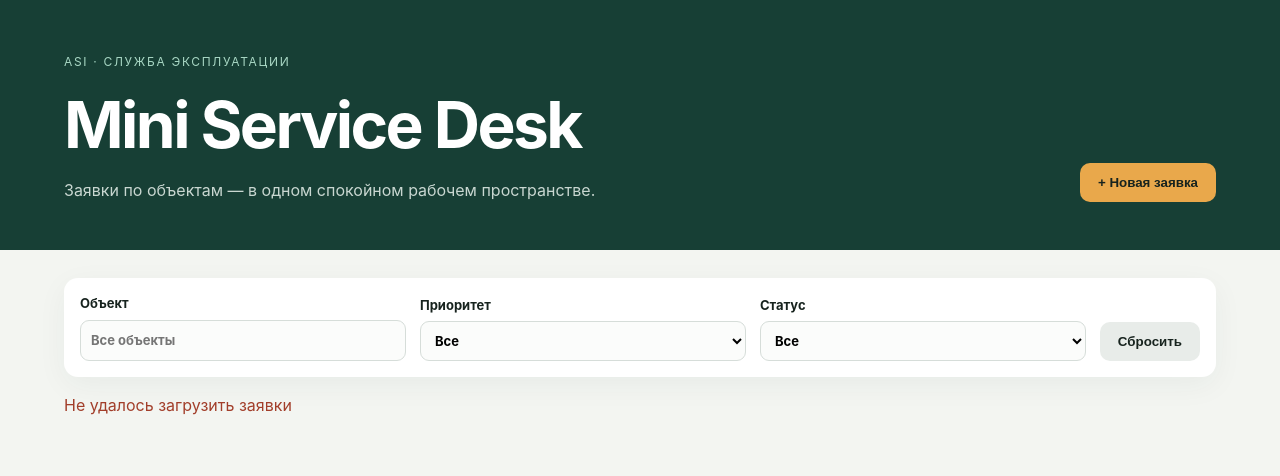
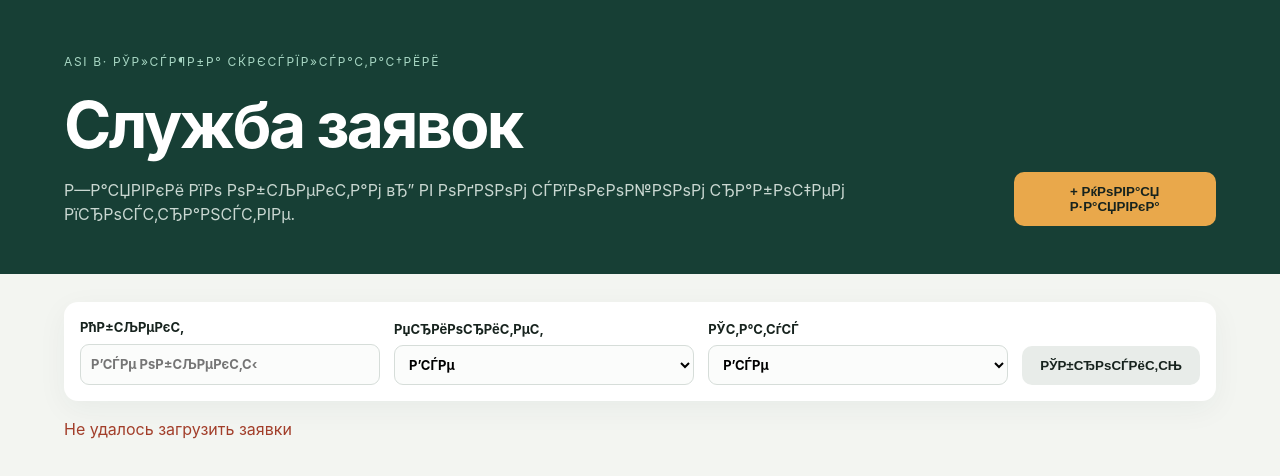
Before and after one commit to ASI-integration/asi-runtime-product-acceptance, a website: page public/index.html in a window 1280 px wide. Drawn offline with Linux system fonts and the light colour scheme; no server answers.

Commit message:
Localize Service Desk title

```diff
--- a/public/index.html
+++ b/public/index.html
@@ -1,5 +1,5 @@
-<!doctype html><html lang="ru"><head><meta charset="utf-8"><meta name="viewport" content="width=device-width,initial-scale=1"><title>ASI Mini Service Desk</title><link rel="stylesheet" href="/styles.css"></head><body>
-<header><div><span class="eyebrow">ASI · Служба эксплуатации</span><h1>Mini Service Desk</h1><p>Заявки по объектам — в одном спокойном рабочем пространстве.</p></div><button id="new">+ Новая заявка</button></header>
-<main><section class="toolbar"><label>Объект<input id="filter-property" placeholder="Все объекты"></label><label>Приоритет<select id="filter-priority"><option value="">Все</option></select></label><label>Статус<select id="filter-status"><option value="">Все</option></select></label><button class="secondary" id="clear">Сбросить</button></section><p id="message" role="alert"></p><section id="requests" class="grid"></section></main>
-<dialog id="dialog"><form id="form"><div class="dialog-head"><h2 id="form-title">Новая заявка</h2><button type="button" class="icon" id="close">×</button></div><input type="hidden" name="id"><label>Объект<input name="property" required placeholder="Отель Север"></label><label>Номер помещения<input name="room" required placeholder="204"></label><label>Категория<select name="category" required></select></label><label>Описание<textarea name="description" required rows="4" placeholder="Опишите проблему"></textarea></label><div class="split"><label>Приоритет<select name="priority" required></select></label><label>Статус<select name="status"></select></label></div><p id="form-error" role="alert"></p><button type="submit">Сохранить заявку</button></form></dialog>
+<!doctype html><html lang="ru"><head><meta charset="utf-8"><meta name="viewport" content="width=device-width,initial-scale=1"><title>ASI — Служба заявок</title><link rel="stylesheet" href="/styles.css"></head><body>
+<header><div><span class="eyebrow">ASI В· РЎР»СѓР¶Р±Р° СЌРєСЃРїР»СѓР°С‚Р°С†РёРё</span><h1>Служба заявок</h1><p>Р—Р°СЏРІРєРё РїРѕ РѕР±СЉРµРєС‚Р°Рј вЂ” РІ РѕРґРЅРѕРј СЃРїРѕРєРѕР№РЅРѕРј СЂР°Р±РѕС‡РµРј РїСЂРѕСЃС‚СЂР°РЅСЃС‚РІРµ.</p></div><button id="new">+ РќРѕРІР°СЏ Р·Р°СЏРІРєР°</button></header>
+<main><section class="toolbar"><label>РћР±СЉРµРєС‚<input id="filter-property" placeholder="Р’СЃРµ РѕР±СЉРµРєС‚С‹"></label><label>РџСЂРёРѕСЂРёС‚РµС‚<select id="filter-priority"><option value="">Р’СЃРµ</option></select></label><label>РЎС‚Р°С‚СѓСЃ<select id="filter-status"><option value="">Р’СЃРµ</option></select></label><button class="secondary" id="clear">РЎР±СЂРѕСЃРёС‚СЊ</button></section><p id="message" role="alert"></p><section id="requests" class="grid"></section></main>
+<dialog id="dialog"><form id="form"><div class="dialog-head"><h2 id="form-title">РќРѕРІР°СЏ Р·Р°СЏРІРєР°</h2><button type="button" class="icon" id="close">Г—</button></div><input type="hidden" name="id"><label>РћР±СЉРµРєС‚<input name="property" required placeholder="РћС‚РµР»СЊ РЎРµРІРµСЂ"></label><label>РќРѕРјРµСЂ РїРѕРјРµС‰РµРЅРёСЏ<input name="room" required placeholder="204"></label><label>РљР°С‚РµРіРѕСЂРёСЏ<select name="category" required></select></label><label>РћРїРёСЃР°РЅРёРµ<textarea name="description" required rows="4" placeholder="РћРїРёС€РёС‚Рµ РїСЂРѕР±Р»РµРјСѓ"></textarea></label><div class="split"><label>РџСЂРёРѕСЂРёС‚РµС‚<select name="priority" required></select></label><label>РЎС‚Р°С‚СѓСЃ<select name="status"></select></label></div><p id="form-error" role="alert"></p><button type="submit">РЎРѕС…СЂР°РЅРёС‚СЊ Р·Р°СЏРІРєСѓ</button></form></dialog>
 <script type="module" src="/app.js"></script></body></html>
```
